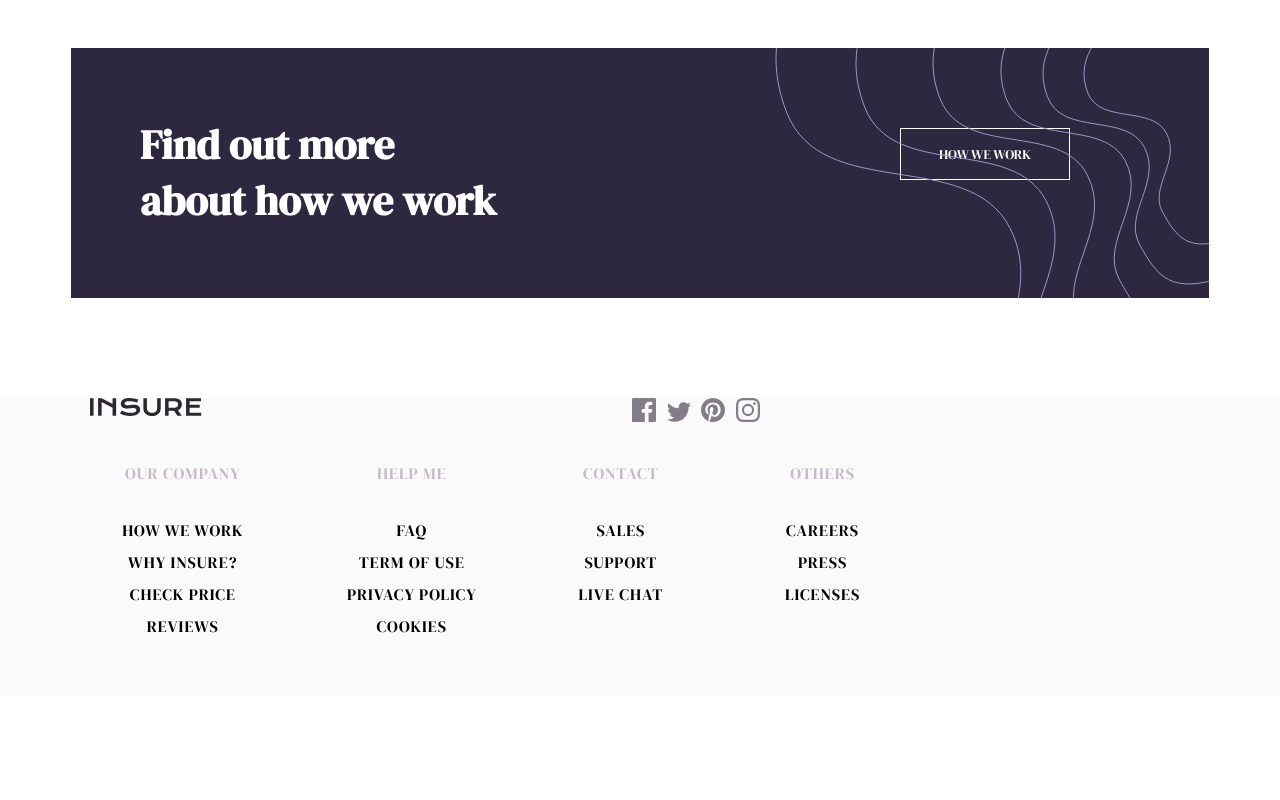
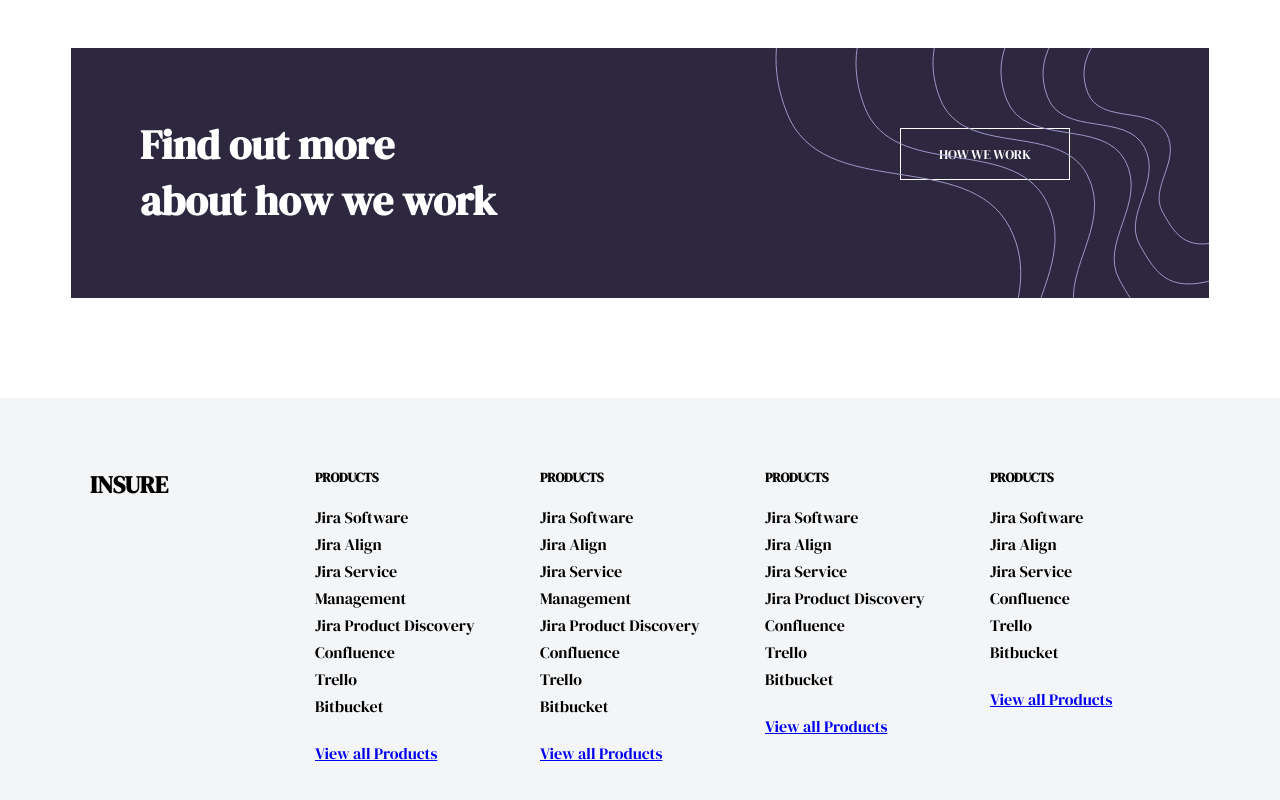
Before and after one commit to sannishamusideen/INSURE, a plain HTML site: page index.html in a window 1280 px wide. Shown: the part 1160-1960 px from the top of the page. Before the commit the page ends 1857 px from the top, so only its background shows below. Drawn offline with Linux system fonts and the light colour scheme.

Commit message:
built footer

```diff
--- a/asset/css/style.css
+++ b/asset/css/style.css
@@ -133,35 +133,33 @@ nav {
   border: 1px solid white;
 }
 footer {
-  background-color: rgb(250, 250, 250);
-  text-align: center;
-  position: relative;
-  padding-bottom: 50px;
+  background-color: #f4f5f7;
+  padding: 70px 0;
 }
-footer .pattern_footer {
-  width: 45%;
-  position: absolute;
-  left: 0px;
+
+.footer {
+  display: flex;
+  justify-content: space-between;
+  flex-wrap: wrap;
 }
-footer .footer_sec {
-  padding: 91px 80px 35px;
+
+.footer ul,
+footer div {
+  max-width: 100%;
+  width: 200px;
 }
-footer .footer_sec .footer_social {
-  padding: 20px;
-  word-spacing: 7px;
+footer h5 {
+  margin-bottom: 20px;
+  font-weight: 600;
 }
-footer .footer_sec .footer_line {
-  border-top: 2px solid rgb(165, 163, 167);
+
+footer li {
+  margin: 5px 0;
 }
-footer .footer_copy {
-  letter-spacing: 1px;
-}
-footer .footer_copy .last_page .topic {
-  color: rgb(199, 185, 200);
-  margin: 35px;
-}
-footer .footer_copy .last_page ul li {
-  margin: 10px;
+
+footer ul a {
+  margin-top: 20px;
+  display: inline-block;
 }
 
 @media (max-width: 911px) {
@@ -209,6 +207,14 @@ footer .footer_copy .last_page ul li {
     text-align: center;
   }
 }
+
+@media (max-width: 840px) {
+  .footer ul,
+  footer div {
+    margin: 30px 0;
+  }
+}
+
 @media (min-width: 912px) {
   header {
     display: none;
@@ -331,22 +337,4 @@ footer .footer_copy .last_page ul li {
     right: 0px;
     top: 0;
   }
-
-  footer .pattern_footer {
-    display: none;
-  }
-
-  footer .footer_sec {
-    display: flex;
-    justify-content: space-between;
-    padding: 0;
-  }
-  footer .footer_copy .last_page_flex {
-    display: flex;
-    justify-content: space-between;
-    max-width: 800px;
-  }
-  footer .footer_sec .footer_social {
-    padding: 0;
-  }
 }
--- a/index.html
+++ b/index.html
@@ -145,61 +145,69 @@
         <img src="./asset/images/bg-pattern-how-we-work-desktop.svg" alt="" />
       </section>
     </section>
+    <!-- FOOTER -->
     <footer>
-      <img
-        class="pattern_footer"
-        src="./asset/images/bg-pattern-footer-mobile.svg"
-        alt=""
-      />
-      <section class="footer_sec container">
-        <div class="footer_logo">
-          <img src="./asset/images/logo.svg" alt="logo" />
+      <section class="footer container">
+        <!-- Logo -->
+        <div>
+          <h2>INSURE</h2>
         </div>
-        <div class="footer_social">
-          <img src="./asset/images/icon-facebook.svg" alt="facebook" />
-          <img src="./asset/images/icon-twitter.svg" alt="twitter" />
-          <img src="./asset/images/icon-pinterest.svg" alt="pinterest" />
-          <img src="./asset/images/icon-instagram.svg" alt="" />
-        </div>
-        <div class="footer_line"></div>
-      </section>
-      <section class="footer_copy container">
-        <div class="last_page_flex">
-          <div class="last_page">
+        <!-- List 1 -->
         <ul>
-              <li class="topic">OUR COMPANY</li>
-              <li>HOW WE WORK</li>
-              <li>WHY INSURE?</li>
-              <li>CHECK PRICE</li>
-              <li>REVIEWS</li>
+          <h5>PRODUCTS</h5>
+          <li>Jira Software</li>
+          <li>Jira Align</li>
+          <li>Jira Service</li>
+          <li>Management</li>
+          <li>Jira Product Discovery</li>
+          <li>Confluence</li>
+          <li>Trello</li>
+          <li>Bitbucket</li>
+
+          <a href="#">View all Products</a>
         </ul>
-          </div>
-          <div class="last_page">
+
+        <!-- List 2 -->
         <ul>
-              <li class="topic">HELP ME</li>
-              <li>FAQ</li>
-              <li>TERM OF USE</li>
-              <li>PRIVACY POLICY</li>
-              <li>COOKIES</li>
+          <h5>PRODUCTS</h5>
+          <li>Jira Software</li>
+          <li>Jira Align</li>
+          <li>Jira Service</li>
+          <li>Management</li>
+          <li>Jira Product Discovery</li>
+          <li>Confluence</li>
+          <li>Trello</li>
+          <li>Bitbucket</li>
+
+          <a href="#">View all Products</a>
         </ul>
-          </div>
-          <div class="last_page">
+
+        <!-- List 3 -->
         <ul>
-              <li class="topic">CONTACT</li>
-              <li>SALES</li>
-              <li>SUPPORT</li>
-              <li>LIVE CHAT</li>
+          <h5>PRODUCTS</h5>
+          <li>Jira Software</li>
+          <li>Jira Align</li>
+          <li>Jira Service</li>
+          <li>Jira Product Discovery</li>
+          <li>Confluence</li>
+          <li>Trello</li>
+          <li>Bitbucket</li>
+
+          <a href="#">View all Products</a>
         </ul>
-          </div>
-          <div class="last_page">
+
+        <!-- List 4 -->
         <ul>
-              <li class="topic">OTHERS</li>
-              <li>CAREERS</li>
-              <li>PRESS</li>
-              <li>LICENSES</li>
+          <h5>PRODUCTS</h5>
+          <li>Jira Software</li>
+          <li>Jira Align</li>
+          <li>Jira Service</li>
+          <li>Confluence</li>
+          <li>Trello</li>
+          <li>Bitbucket</li>
+
+          <a href="#">View all Products</a>
         </ul>
-          </div>
-        </div>
       </section>
     </footer>
     <script src="./asset/js/insure.js"></script>
```
Lines whose indentation alone changed are shown as unchanged.
